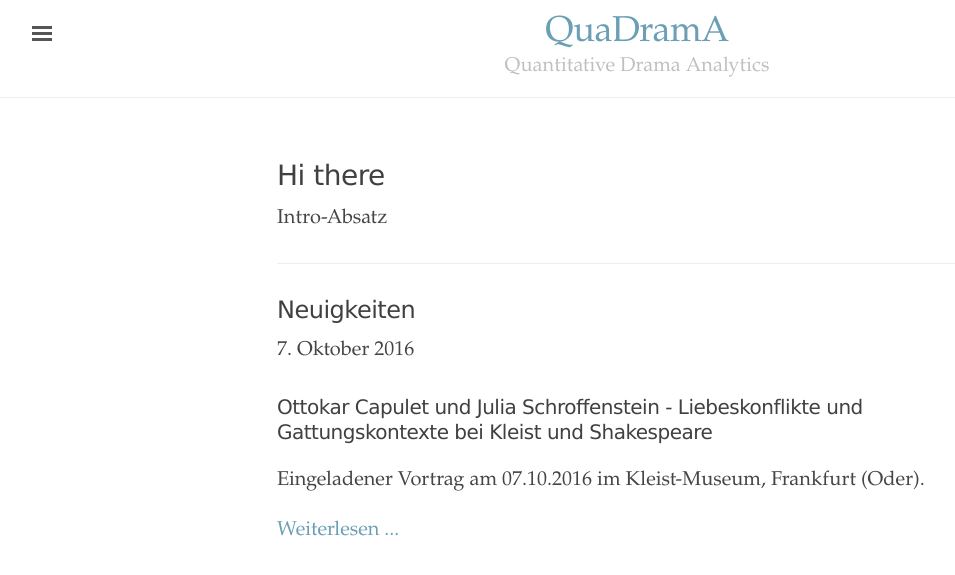
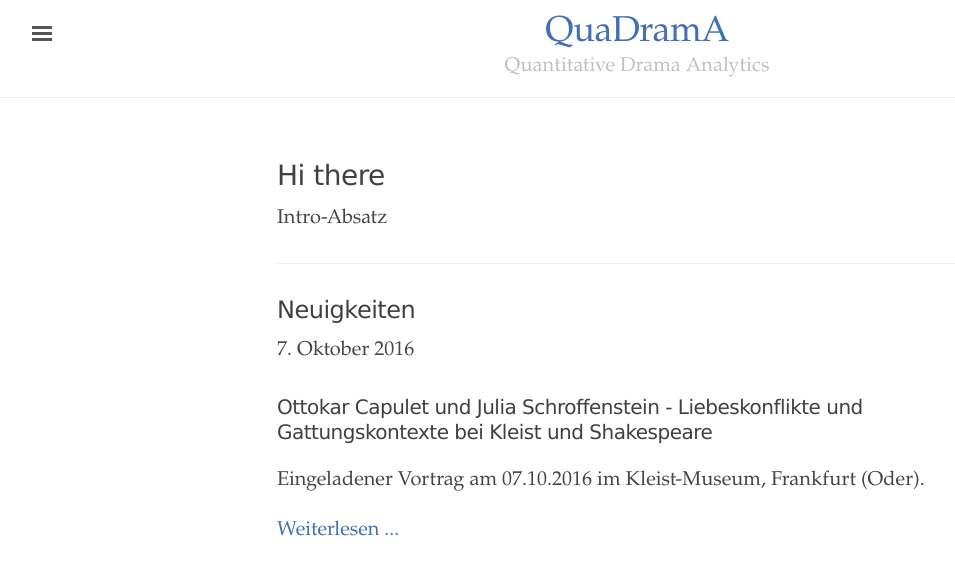
Before and after one commit to quadrama/quadrama.github.io, a Jekyll site: the page built from index.html, in a window 1280 px wide. Shown: the top 575 px of the page, without its empty margins (3-958 px from the left). Built offline with Jekyll 4.4.1, drawn with Linux system fonts in a browser that asks for light colours; nearby versions of some CDN libraries; library files that are not in the unit come from our copies.

Commit message:
different blue

```diff
--- a/public/css/ed.css
+++ b/public/css/ed.css
@@ -597,16 +597,6 @@
   color: #75b5aa;
 }
 
-/* Blue */
-.theme-base-0d .sidebar,
-.theme-base-0d .sidebar-toggle:active {
-  background-color: #6a9fb5;
-}
-.theme-base-0d .container a,
-.theme-base-0d .sidebar-toggle,
-.theme-base-0d .related-posts li a:hover {
-  color: #6a9fb5;
-}
 
 /* Magenta */
 .theme-base-0e .sidebar,
--- a/public/css/qd.css
+++ b/public/css/qd.css
@@ -1,3 +1,16 @@
+/* Blue */
+.theme-base-0d .sidebar,
+.theme-base-0d .sidebar-toggle:active {
+  background-color: #416FB8;
+}
+.theme-base-0d .container a,
+.theme-base-0d .sidebar-toggle,
+.theme-base-0d .related-posts li a:hover {
+  color: #416FB8;
+}
+
+
+
 body {
   counter-reset: cnt_figure;
   counter-reset: cnt_table;
```
